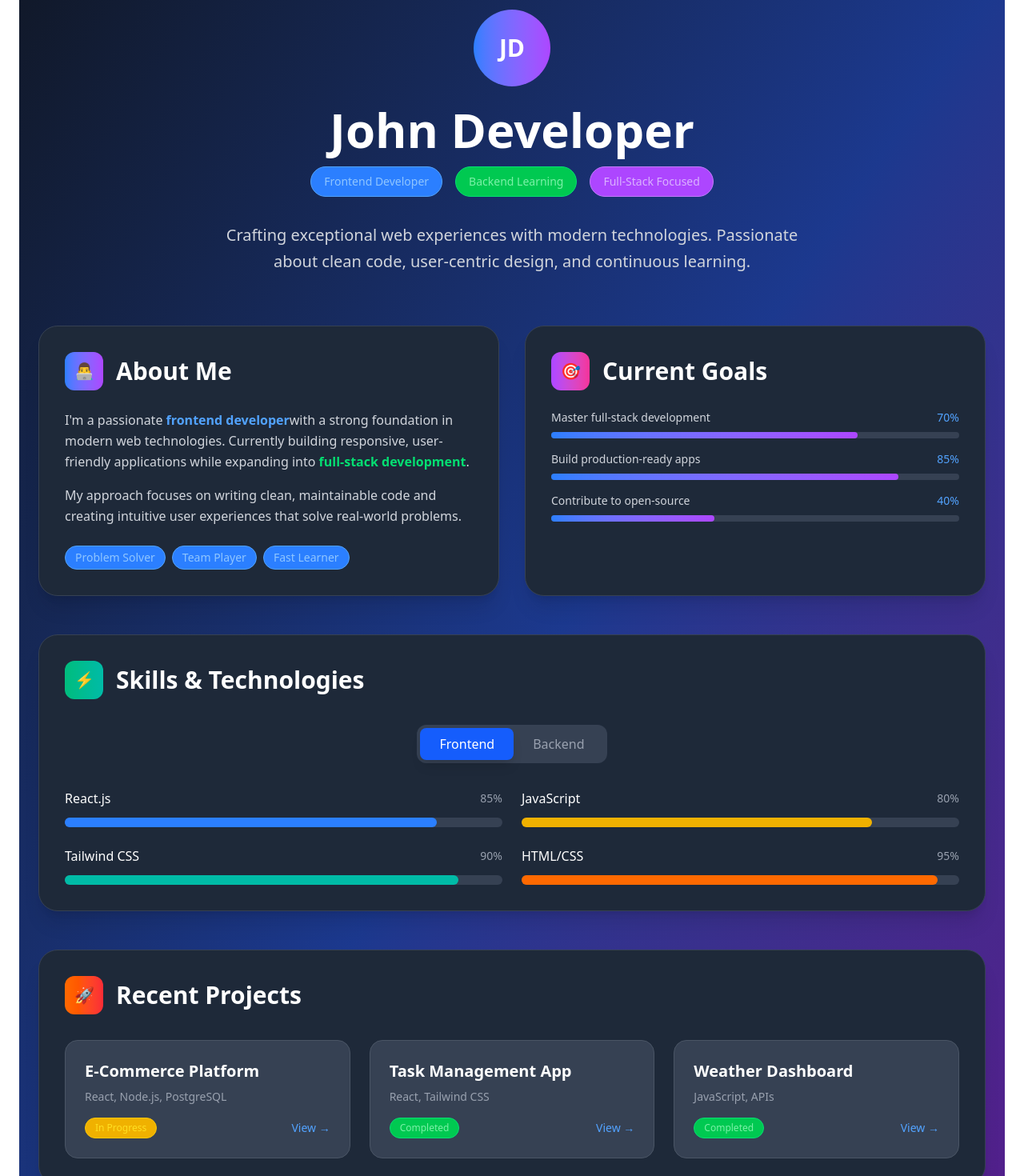
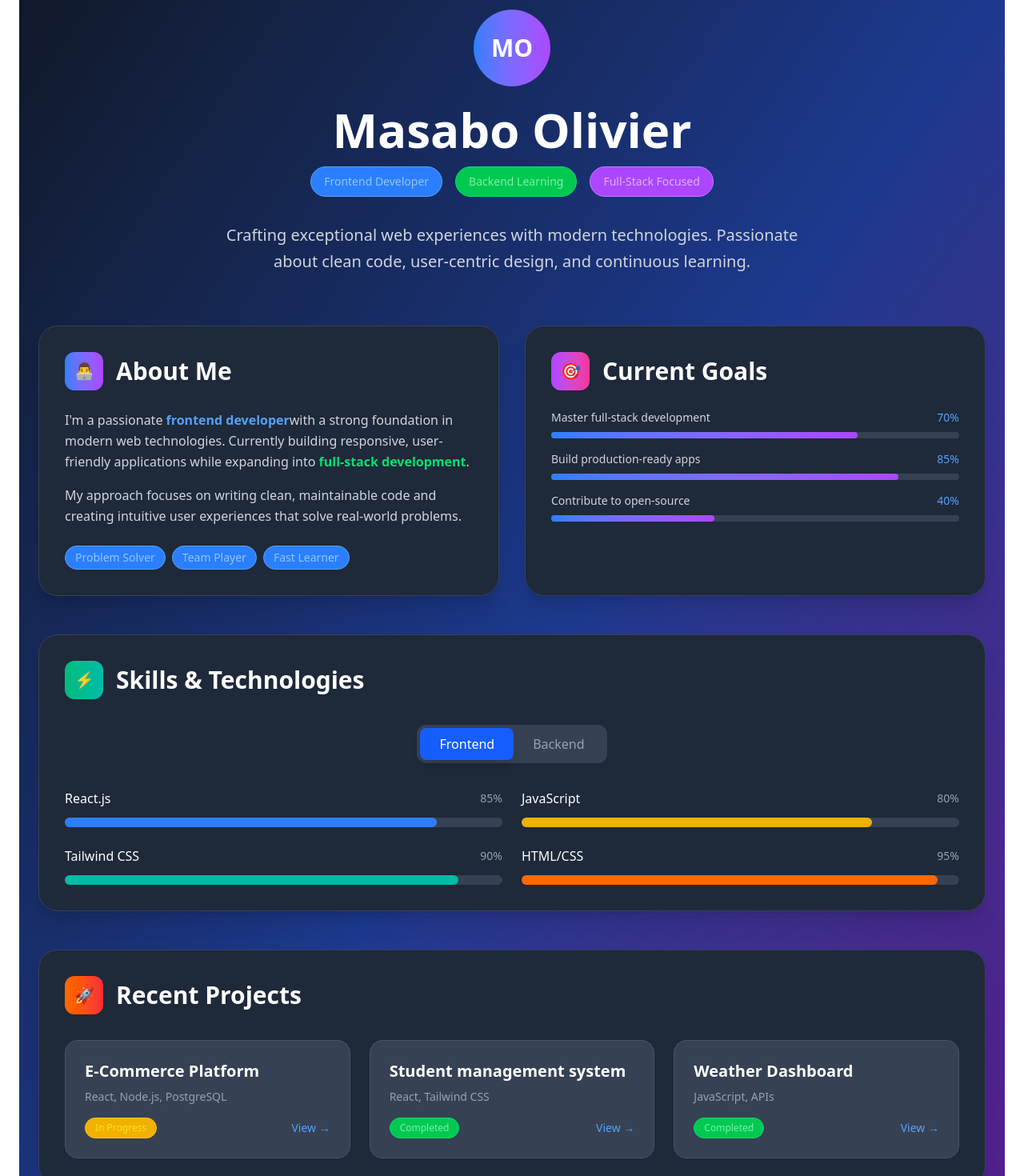
Before and after one commit to Olivier-Masabo/Frontend-Mini-Project, a React (Vite) app in the folder Frontend-Project/: page /home in a window 1280 px wide. Shown: the part 160-1630 px from the top of the page at 80% size. Built offline with nearby package versions, Linux system fonts and the light colour scheme.

Commit message:
adding redirecting way

```diff
--- a/Frontend-Project/src/Home.jsx
+++ b/Frontend-Project/src/Home.jsx
@@ -31,10 +31,10 @@ import { useState, useEffect } from 'react';
 
                     <div className="text-center mb-16">
                         <div className="w-24 h-24 bg-gradient-to-r from-blue-500 to-purple-500 rounded-full flex items-center justify-center text-white text-3xl font-bold mx-auto mb-6">
-                            JD
+                            MO
                         </div>
                         <h1 className="text-5xl md:text-6xl font-bold text-white mb-4">
-                            John Developer
+                            Masabo Olivier
                         </h1>
                         <div className="flex flex-wrap justify-center gap-4 mb-8">
                             <span className="px-4 py-2 bg-blue-500 bg-opacity-20 border border-blue-400 rounded-full text-blue-300 text-sm">
@@ -176,20 +176,20 @@ import { useState, useEffect } from 'react';
                                     <span className="px-3 py-1 bg-yellow-500 bg-opacity-20 text-yellow-300 border border-yellow-400 rounded-full text-xs font-medium">
                                         In Progress
                                     </span>
-                                    <button className="text-blue-400 hover:text-blue-300 text-sm font-medium">
+                                    <button className="text-blue-400 hover:text-blue-300 text-sm font-medium cursor-pointer">
                                         View →
                                     </button>
                                 </div>
                             </div>
 
                             <div className="bg-gray-700 bg-opacity-30 border border-gray-600 rounded-2xl p-6 hover:border-gray-500 transition-all duration-300">
-                                <h3 className="text-xl font-bold text-white mb-2">Task Management App</h3>
+                                <h3 className="text-xl font-bold text-white mb-2">Student management system</h3>
                                 <p className="text-gray-400 text-sm mb-4">React, Tailwind CSS</p>
                                 <div className="flex items-center justify-between">
                                     <span className="px-3 py-1 bg-green-500 bg-opacity-20 text-green-300 border border-green-400 rounded-full text-xs font-medium">
                                         Completed
                                     </span>
-                                    <button className="text-blue-400 hover:text-blue-300 text-sm font-medium">
+                                    <button className="text-blue-400 hover:text-blue-300 text-sm font-medium cursor-pointer">
                                         View →
                                     </button>
                                 </div>
@@ -202,7 +202,7 @@ import { useState, useEffect } from 'react';
                                     <span className="px-3 py-1 bg-green-500 bg-opacity-20 text-green-300 border border-green-400 rounded-full text-xs font-medium">
                                         Completed
                                     </span>
-                                    <button className="text-blue-400 hover:text-blue-300 text-sm font-medium">
+                                    <button className="text-blue-400 hover:text-blue-300 text-sm font-medium cursor-pointer">
                                         View →
                                     </button>
                                 </div>
```
